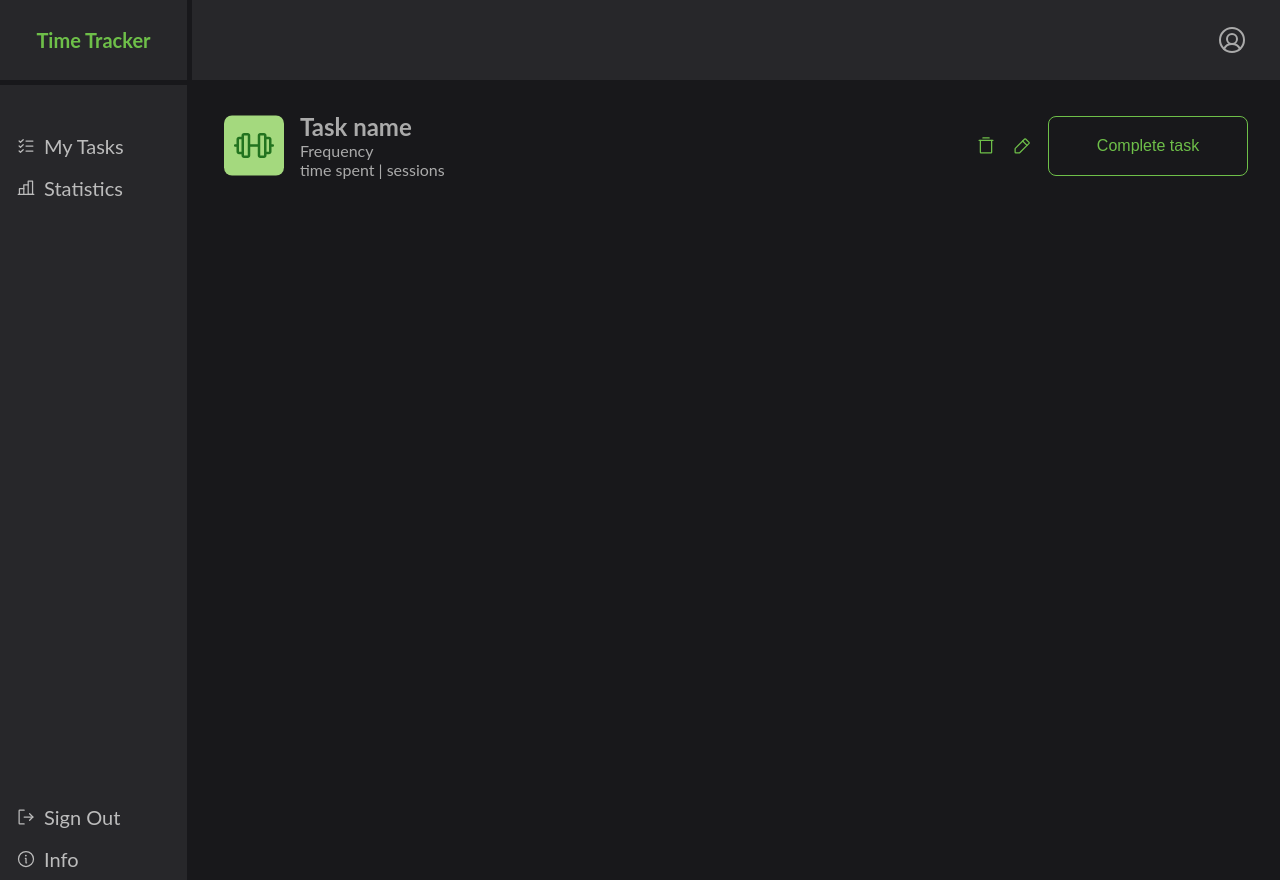
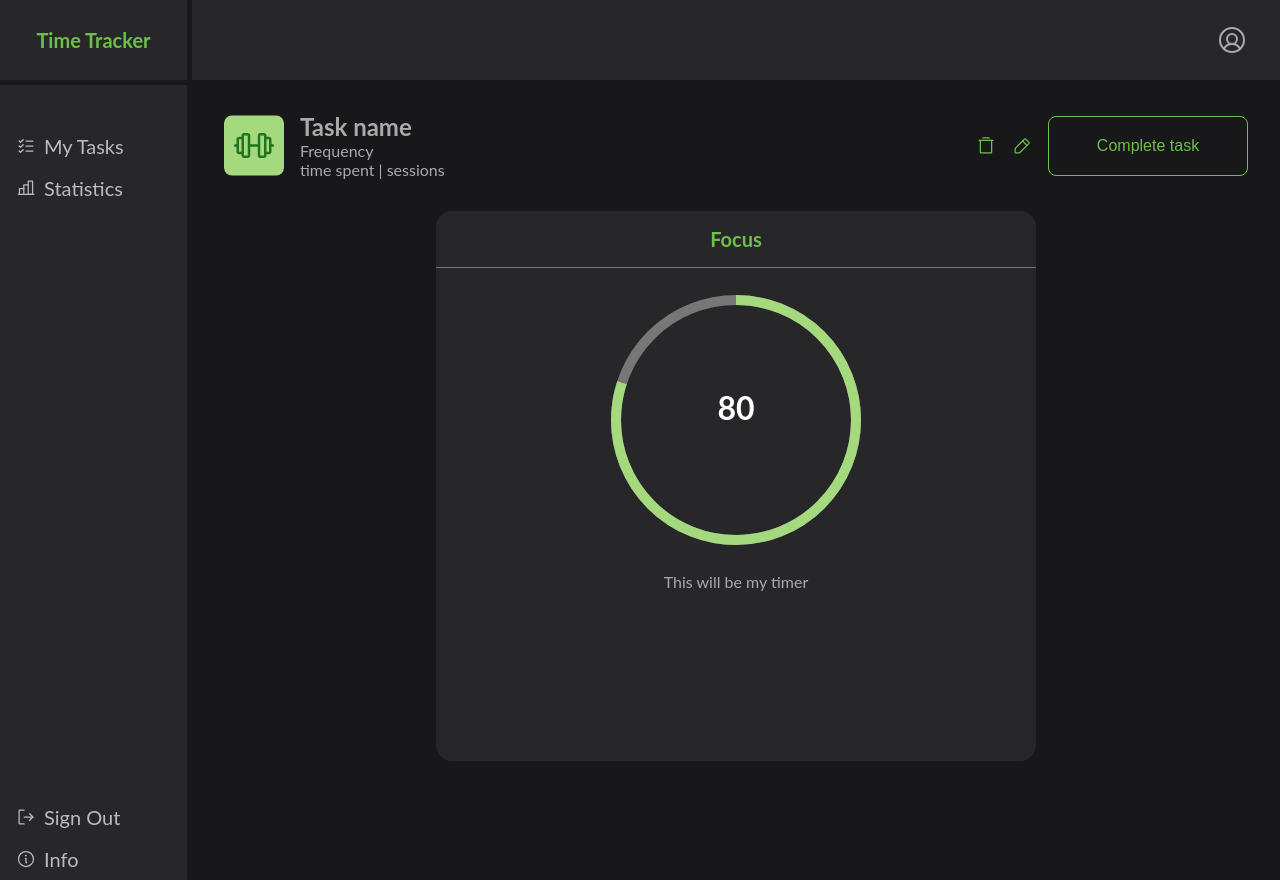
Before and after one commit to bruflor/pomodoro-js, a React (Vite) app: page /task in a window 1280 px wide. Built offline with nearby package versions, Linux system fonts and the light colour scheme.

Commit message:
circle Progressbar

```diff
--- a/package.json
+++ b/package.json
@@ -11,7 +11,9 @@
     "@types/styled-components": "^5.1.25",
     "phosphor-react": "^1.4.1",
     "react": "^18.0.0",
+    "react-circular-progressbar": "^2.1.0",
     "react-dom": "^18.0.0",
+    "react-move": "^6.5.0",
     "react-router-dom": "^6.3.0",
     "styled-components": "^5.3.5"
   },
--- /dev/null
+++ b/src/components/Clock/Clock.tsx
@@ -0,0 +1,19 @@
+import "react-circular-progressbar/dist/styles.css";
+import { ProgressBar } from "./ProgressBar/ProgressBar";
+import { ClockContainer } from "./style";
+
+export const Clock = () => {
+  return (
+    <ClockContainer>
+      {/* the progress will be equal to my timer value */}
+      <ProgressBar
+        size={250}
+        progress={80}
+        strokeWidth={10}
+        circleOneStroke={"#777777"}
+        circleTwoStroke={"#A4D97E"}
+      />
+      <div> This will be my timer </div>
+    </ClockContainer>
+  );
+};
--- /dev/null
+++ b/src/components/Clock/ProgressBar/ProgressBar.tsx
@@ -0,0 +1,59 @@
+import { useState, useEffect, useRef } from "react";
+import { MainContainer } from "./style";
+
+interface ProgressBarProps {
+  size: number;
+  progress: number;
+  strokeWidth: number;
+  circleOneStroke: string;
+  circleTwoStroke: string;
+}
+export const ProgressBar = (props: ProgressBarProps) => {
+  const [offset, setOffset] = useState(0);
+  const circleRef = useRef<any>(null);
+
+  const { size, progress, strokeWidth, circleOneStroke, circleTwoStroke } =
+    props;
+
+  const center = size / 2;
+  const radius = size / 2 - strokeWidth / 2;
+  const circumference = 2 * Math.PI * radius;
+
+  useEffect(() => {
+    const progressOffset = ((100 - progress) / 100) * circumference;
+    setOffset(progressOffset);
+
+    circleRef.current.style = "transition: stroke-dashoffset 850ms ease-in-out";
+  }, [setOffset, progress, circumference, offset]);
+
+  return (
+    <MainContainer>
+      <svg className="circular-chart" width={size} height={size}>
+        <circle
+          className="circular-bg"
+          stroke={circleOneStroke}
+          cx={center}
+          cy={center}
+          r={radius}
+          strokeWidth={strokeWidth}
+        ></circle>
+        <circle
+          className="circular-timer"
+          ref={circleRef}
+          stroke={circleTwoStroke}
+          cx={center}
+          cy={center}
+          r={radius}
+          strokeWidth={strokeWidth}
+          strokeDasharray={circumference}
+          transform={`rotate(-90, ${center}, ${center})`}
+          //probably will be this one I'll change for the value timer
+          strokeDashoffset={offset}
+        ></circle>
+        <text x={center} y={center} className="percentage">
+          {progress}
+        </text>
+      </svg>
+    </MainContainer>
+  );
+};
--- /dev/null
+++ b/src/components/Clock/ProgressBar/style.ts
@@ -0,0 +1,24 @@
+import styled from "styled-components";
+
+export const MainContainer = styled.div`
+  .svg {
+    display: block;
+    margin: 20px auto;
+    max-width: 100%;
+  }
+
+  .circular-bg {
+    fill: none;
+  }
+
+  .circular-timer {
+    fill: none;
+  }
+
+  .percentage {
+    font-size: 2rem;
+    text-anchor: middle;
+    fill: #fff;
+    font-weight: bold;
+  }
+`;
--- /dev/null
+++ b/src/components/Clock/style.ts
@@ -0,0 +1,12 @@
+import styled from "styled-components";
+
+export const ClockContainer = styled.div`
+  width: 350px;
+  height: 350px;
+  /* background: red; */
+  display: flex;
+  flex-direction: column;
+  align-items: center;
+  justify-content: center;
+  gap: 24px;
+`;
--- a/src/components/Task/Task.tsx
+++ b/src/components/Task/Task.tsx
@@ -1,15 +1,21 @@
-import { TrashSimple, PencilSimple } from "phosphor-react";
+import { TrashSimple, PencilSimple, PictureInPicture } from "phosphor-react";
 import { Button } from "../Button/Button";
 import category from "../../assets/fitness.svg";
+import { Title } from "../Title/Title";
+
 import {
   TaskActionContainer,
   TaskInfoContainer,
   HeaderContainer,
+  ClockContainer,
+  MainContainer,
+  ClockHeader,
 } from "./style";
+import { Clock } from "../Clock/Clock";
 
 export const Task = () => {
   return (
-    <div>
+    <MainContainer>
       <HeaderContainer>
         <TaskInfoContainer>
           <img src={category}></img>
@@ -25,6 +31,14 @@ export const Task = () => {
           <Button>Complete task</Button>
         </TaskActionContainer>
       </HeaderContainer>
-    </div>
+      <ClockContainer>
+        <ClockHeader>
+          <Title name={"Focus"} />
+          {/* <PictureInPicture size={"1.5rem"} /> */}
+        </ClockHeader>
+        <Clock />
+        <div></div>
+      </ClockContainer>
+    </MainContainer>
   );
 };
--- a/src/components/Task/style.ts
+++ b/src/components/Task/style.ts
@@ -1,4 +1,10 @@
 import styled from "styled-components";
+
+export const MainContainer = styled.div`
+  display: flex;
+  flex-direction: column;
+  gap: 32px;
+`;
 
 export const HeaderContainer = styled.div`
   display: flex;
@@ -34,5 +40,22 @@ export const TaskInfoContainer = styled.div`
   }
 `;
 
+export const ClockContainer = styled.div`
+  background: #27272a;
+  width: 600px;
+  height: 550px;
+  border-radius: 16px;
+  align-self: center;
+  display: flex;
+  flex-direction: column;
+  align-items: center;
+  /* padding: 16px; */
+`;
+export const ClockHeader = styled.div`
+  display: flex;
+  width: 100%;
+  border-bottom: 1px solid #777777;
+  padding: 16px;
+  justify-content: center;
+`;
 //   export const HeaderContainer = styled.div``
-//   export const HeaderContainer = styled.div``
```
Also changed, not shown: 1 other file (tests, documents, lock files or other folders).
